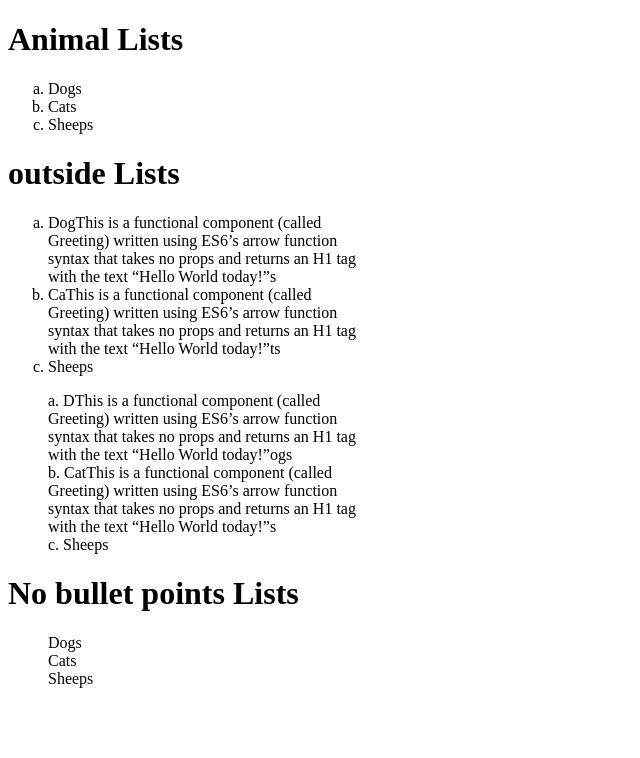
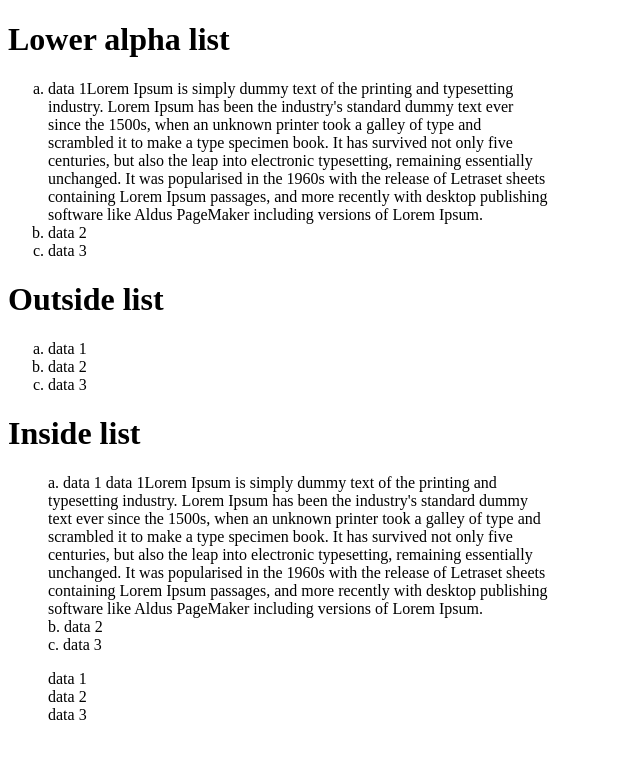
Before and after one commit to cruzgerman216/CSS-Tutorial-Series, a plain HTML site: page CSS/Part 12 lists/part12.html in a window 1280 px wide. Shown: the whole page, without its empty margins (0-640 px from the left). Drawn offline with Linux system fonts and the light colour scheme.

Commit message:
modified:   CSS/Part 12 lists/part12.css 	modified:   CSS/Part 12 lists/part12.html 	modified:   CSS/Part 13 Links/part13.css 	modified:   CSS/Part 13 Links/part13.html 	deleted:    CSS/part 11 icons/part11.css 	modified:   CSS/part 11 icons/part11.html

```diff
--- a/CSS/Part 12 lists/part12.css
+++ b/CSS/Part 12 lists/part12.css
@@ -1,16 +1,12 @@
-ul {
+ol {
   list-style-type: lower-alpha;
-}
-
-#outside {
-  list-style-position: outside;
-  width: 25%;
+  width: 500px;
 }
 
 #inside {
   list-style-position: inside;
-  width: 25%;
 }
-#gif {
-  list-style: square inside url("sqpurple.gif");
+
+#gift {
+  list-style-type: none;
 }
--- a/CSS/Part 12 lists/part12.html
+++ b/CSS/Part 12 lists/part12.html
@@ -1,56 +1,57 @@
 <!DOCTYPE html>
 <html>
   <head>
-    <title>Lists Practice</title>
+    <title>Lists Styling Practice</title>
     <meta charset="UTF-8" />
-    <meta name="description" content="Head Element Practice" />
+    <meta name="description" content="List Styling Practice" />
     <meta name="keywords" content="HTML, CSS, JavaScript, German Cruz Blog" />
     <meta name="author" content="German Cruz" />
     <meta name="viewport" content="width=device-width, initial-scale=1.0" />
     <link rel="stylesheet" type="text/css" href="part12.css" />
   </head>
   <body>
-    <h1>Animal Lists</h1>
-    <ul>
-      <li>Dogs</li>
-      <li>Cats</li>
-      <li>Sheeps</li>
-    </ul>
-
-    <h1>outside Lists</h1>
-    <ul id="outside">
+    <h1>Lower alpha list</h1>
+    <ol>
       <li>
-        DogThis is a functional component (called Greeting) written using ES6’s
-        arrow function syntax that takes no props and returns an H1 tag with the
-        text “Hello World today!”s
+        data 1Lorem Ipsum is simply dummy text of the printing and typesetting
+        industry. Lorem Ipsum has been the industry's standard dummy text ever
+        since the 1500s, when an unknown printer took a galley of type and
+        scrambled it to make a type specimen book. It has survived not only five
+        centuries, but also the leap into electronic typesetting, remaining
+        essentially unchanged. It was popularised in the 1960s with the release
+        of Letraset sheets containing Lorem Ipsum passages, and more recently
+        with desktop publishing software like Aldus PageMaker including versions
+        of Lorem Ipsum.
       </li>
+      <li>data 2</li>
+      <li>data 3</li>
+    </ol>
+    <h1>Outside list</h1>
+    <ol>
+      <li>data 1</li>
+      <li>data 2</li>
+      <li>data 3</li>
+    </ol>
+    <h1>Inside list</h1>
+    <ol id="inside">
       <li>
-        CaThis is a functional component (called Greeting) written using ES6’s
-        arrow function syntax that takes no props and returns an H1 tag with the
-        text “Hello World today!”ts
+        data 1 data 1Lorem Ipsum is simply dummy text of the printing and
+        typesetting industry. Lorem Ipsum has been the industry's standard dummy
+        text ever since the 1500s, when an unknown printer took a galley of type
+        and scrambled it to make a type specimen book. It has survived not only
+        five centuries, but also the leap into electronic typesetting, remaining
+        essentially unchanged. It was popularised in the 1960s with the release
+        of Letraset sheets containing Lorem Ipsum passages, and more recently
+        with desktop publishing software like Aldus PageMaker including versions
+        of Lorem Ipsum.
       </li>
-      <li>Sheeps</li>
-    </ul>
-
-    <ul id="inside">
-      <li>
-        DThis is a functional component (called Greeting) written using ES6’s
-        arrow function syntax that takes no props and returns an H1 tag with the
-        text “Hello World today!”ogs
-      </li>
-      <li>
-        CatThis is a functional component (called Greeting) written using ES6’s
-        arrow function syntax that takes no props and returns an H1 tag with the
-        text “Hello World today!”s
-      </li>
-      <li>Sheeps</li>
-    </ul>
-
-    <h1>No bullet points Lists</h1>
-    <ul style="list-style-type:none;">
-      <li>Dogs</li>
-      <li>Cats</li>
-      <li>Sheeps</li>
-    </ul>
+      <li>data 2</li>
+      <li>data 3</li>
+    </ol>
+    <ol id="gift">
+      <li>data 1</li>
+      <li>data 2</li>
+      <li>data 3</li>
+    </ol>
   </body>
 </html>
```
Also changed, not shown: CSS/Part 13 Links/part13.css (+6 -7 lines), CSS/Part 13 Links/part13.html (+7 -2 lines), CSS/part 11 icons/part11.html (+2 -3 lines), CSS/part 11 icons/part11.css (deleted).
